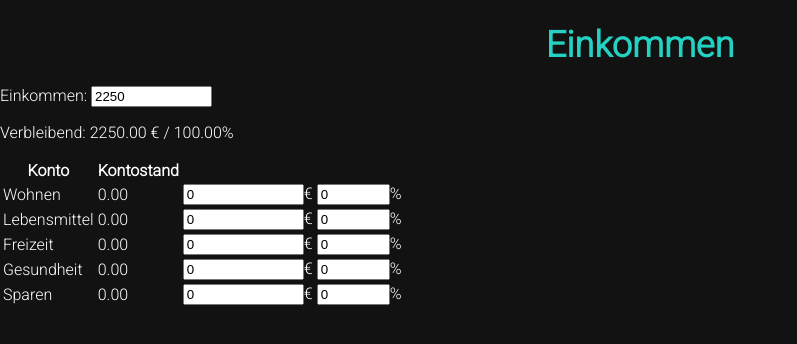
After one commit to xAballon/MyFinance, a PHP site: page /einkommen/einkommen.php in a window 1280 px wide. The commit adds this page. Shown: the top 344 px of the page, without its empty margins (0-797 px from the left). Run offline with PHP 8.4, Linux system fonts and the light colour scheme; a user stored in the database is signed in; data comes from the database, SQL or seed files in the repository.

Commit message:
einkommen entwickeln

```diff
--- /dev/null
+++ b/einkommen/einkommen.php
@@ -0,0 +1,218 @@
+<?php
+
+include('../misc/check_login.php');
+require_once('../misc/dbConnection.php');
+?>
+<!DOCTYPE html>
+<html lang="de">
+
+<head>
+    <meta charset="UTF-8">
+    <meta name="viewport" content="width=device-width, initial-scale=1.0">
+    <title>Eingang</title>
+</head>
+<link rel="stylesheet" href="../style.css">
+
+<body>
+    <h1>Einkommen</h1>
+
+    <form action="" method="POST">
+
+        <label for="einkommen">Einkommen: </label>
+        <input type="number" name="einkommen" id="einkommen" value="2250" min=0.01 max=999999999.99 step="0.01" required>
+        <p>Verbleibend: <span id="verbleibend">0.00</span> € / <span id="verbleibendP">0.00</span>%</p>
+        <table>
+
+            <thead>
+                <tr>
+                    <th>Konto</th>
+                    <th>Kontostand</th>
+                    <th></th>
+                    <th></th>
+                    <td></td>
+                </tr>
+            </thead>
+            <tbody>
+                <?php
+                $stmt = $pdo->prepare('SELECT knr, bezeichnung, kontostand FROM Konto WHERE uid = :uid AND knr BETWEEN 100 AND 899');
+                $stmt->execute([':uid' => $_SESSION['user_id']]);
+                $konten = $stmt->fetchAll();
+
+                foreach ($konten as $row) {
+                    echo '<a href="http://localhost:3000/konto.php?knr=' . $row['knr'] . '">
+
+      <tr class="zeile">
+      <td>' . $row["bezeichnung"] . '</td>
+      <td>' . $row["kontostand"] . '</td>
+      <td>' . '<input type="number" name="betrag" class="betrag" min="0" max="999999999.99" step="0.01" reqired value="0">' . "€" . '</td>
+      <td>' . '<input type="number" name="prozent" class="prozent" min="0" max="100" step="0.01" reqired value="0">' . "%" . '</td>
+      </tr> </a>';
+                }
+                ?>
+            </tbody>
+        </table>
+
+    </form>
+
+
+
+    <script>
+  const einkommenInput = document.getElementById('einkommen');
+  const verbleibendEl = document.getElementById('verbleibend');
+  const verbleibend2El = document.getElementById('verbleibendP');
+  const zeilen = document.querySelectorAll('.zeile');
+
+  function update(quelle = null) {
+    const einkommen = parseFloat(einkommenInput.value) || 0;
+    let gesamt = 0;
+
+    zeilen.forEach(zeile => {
+      const betragFeld = zeile.querySelector('.betrag');
+      const prozentFeld = zeile.querySelector('.prozent');
+
+      let betrag = parseFloat(betragFeld.value) || 0;
+      let prozent = parseFloat(prozentFeld.value) || 0;
+
+      // Nur aktualisieren, wenn dieses Feld der Auslöser war
+      if (quelle === betragFeld) {
+  prozentFeld.value = einkommen ? ((betrag / einkommen) * 100).toFixed(2) : '';
+} else if (quelle === prozentFeld) {
+  betragFeld.value = ((prozent / 100) * einkommen).toFixed(2);
+}
+
+      zeile.classList.remove('error');
+      gesamt += parseFloat(betragFeld.value) || 0;
+    });
+
+    const verbleibend = einkommen - gesamt;
+    verbleibendEl.textContent = (einkommen - gesamt).toFixed(2);
+    verbleibend2El.textContent = ((1 - gesamt / einkommen) * 100).toFixed(2);
+
+    verbleibendEl.classList.toggle('verbleibend-null', verbleibend === 0);
+    verbleibend2El.classList.toggle('verbleibend-null', verbleibend === 0);
+    verbleibendEl.classList.toggle('error-txt', verbleibend < 0);
+    verbleibend2El.classList.toggle('error-txt', verbleibend < 0);
+
+    // Fehler markieren, wenn zu viel verteilt
+    if (verbleibend < 0 && quelle) {
+      const aktivZeile = quelle.closest('.zeile');
+      aktivZeile.classList.add('error');
+    }
+  }
+
+  function debounce(func, delay) {
+    let timeout;
+    return function(...args) {
+      clearTimeout(timeout);
+      timeout = setTimeout(() => func.apply(this, args), delay);
+    };
+  }
+
+  const debouncedUpdate = debounce((feld) => update(feld), 1000);
+
+  einkommenInput.addEventListener('input', () => update());
+
+  zeilen.forEach(zeile => {
+    const betragFeld = zeile.querySelector('.betrag');
+    const prozentFeld = zeile.querySelector('.prozent');
+
+    betragFeld.addEventListener('input', () => debouncedUpdate(betragFeld));
+    prozentFeld.addEventListener('input', () => debouncedUpdate(prozentFeld));
+
+    betragFeld.addEventListener('blur', () => update(betragFeld));
+    prozentFeld.addEventListener('blur', () => update(prozentFeld));
+  });
+
+  update();
+</script>
+
+
+    <!--<script>
+        function debounce(func, delay) {
+            let timeout;
+            return function(...args) {
+                clearTimeout(timeout);
+                timeout = setTimeout(() => func.apply(this, args), delay);
+            };
+        }
+
+        const delayedUpdate = debounce(update, 1000);
+        const einkommenInput = document.getElementById('einkommen');
+        const verbleibendEl = document.getElementById('verbleibend');
+        const verbleibend2El = document.getElementById('verbleibendP');
+        const zeilen = document.querySelectorAll('.zeile');
+
+        function update() {
+            const einkommen = parseFloat(einkommenInput.value) || 0;
+            let gesamt = 0;
+
+            zeilen.forEach(zeile => {
+                const betragFeld = zeile.querySelector('.betrag');
+                const prozentFeld = zeile.querySelector('.prozent');
+
+                const betrag = parseFloat(betragFeld.value) || 0;
+                const prozent = parseFloat(prozentFeld.value) || 0;
+
+                if (document.activeElement === betragFeld) {
+                    if (betragFeld.value === '') {
+                        prozentFeld.value = '';
+                    } else {
+                        prozentFeld.value = ((betrag / einkommen) * 100).toFixed(2);
+                    }
+                } else if (document.activeElement === prozentFeld) {
+                    if (prozentFeld.value === '') {
+                        betragFeld.value = '';
+                    } else {
+                        betragFeld.value = ((prozent / 100) * einkommen).toFixed(2);
+                    }
+                }
+
+                zeile.classList.remove('error');
+                gesamt += parseFloat(betragFeld.value) || 0;
+            });
+
+            verbleibendEl.textContent = (einkommen - gesamt).toFixed(2);
+            verbleibend2El.textContent = ((1 - gesamt / einkommen) * 100).toFixed(2);
+
+            if ((einkommen - gesamt).toFixed(2) == 0) {
+                verbleibendEl.classList.add('verbleibend-null');
+                verbleibend2El.classList.add('verbleibend-null');
+            } else {
+                verbleibendEl.classList.remove('verbleibend-null');
+                verbleibend2El.classList.remove('verbleibend-null');
+            }
+
+            // Wenn zu viel verteilt wurde
+            if (gesamt > einkommen) {
+                const aktiv = document.activeElement.closest('.zeile');
+                aktiv.classList.add('error');
+                verbleibendEl.classList.add('error-txt');
+                verbleibend2El.classList.add('error-txt');
+            } else {
+                verbleibendEl.classList.remove('error-txt');
+                verbleibend2El.classList.remove('error-txt');
+            }
+        }
+
+        einkommenInput.addEventListener('input', delayedUpdate);
+        einkommenInput.addEventListener('blur', update);
+
+        zeilen.forEach(zeile => {
+            betragFeld.addEventListener('input', debouncedUpdate);
+            prozentFeld.addEventListener('input', debouncedUpdate);
+
+            betragFeld.addEventListener('blur', update);
+            prozentFeld.addEventListener('blur', update);
+        });
+
+
+
+
+        update(); // initialer Aufruf
+    </script>-->
+
+
+</body>
+
+
+</html>
--- a/style.css
+++ b/style.css
@@ -426,3 +426,33 @@ h1 {
     font-size: 18px;
     margin-bottom: 15px;
 }
+
+.error {
+    background-color: rgba(255, 0, 0, 0.2); /* leicht roter Hintergrund */
+    transition: background-color 0.3s ease;
+  }
+
+  .error input {
+    border-color: red;
+  }
+
+  .verbleibend-null {
+    color: green;
+    font-weight: bold;
+  }
+
+  .error-txt {
+    color: red;
+    font-weight: bold;
+  }
+
+  /* Entfernen der input Pfeile bei Zahlen */
+  input[type=number]::-webkit-inner-spin-button,
+input[type=number]::-webkit-outer-spin-button {
+  -webkit-appearance: none;
+  margin: 0;
+}
+
+input[type=number] {
+  -moz-appearance: textfield;
+}
```
Also changed, not shown: einkommen/regeln.php (added, +8 -0 lines), konto.php (+8 -5 lines).
